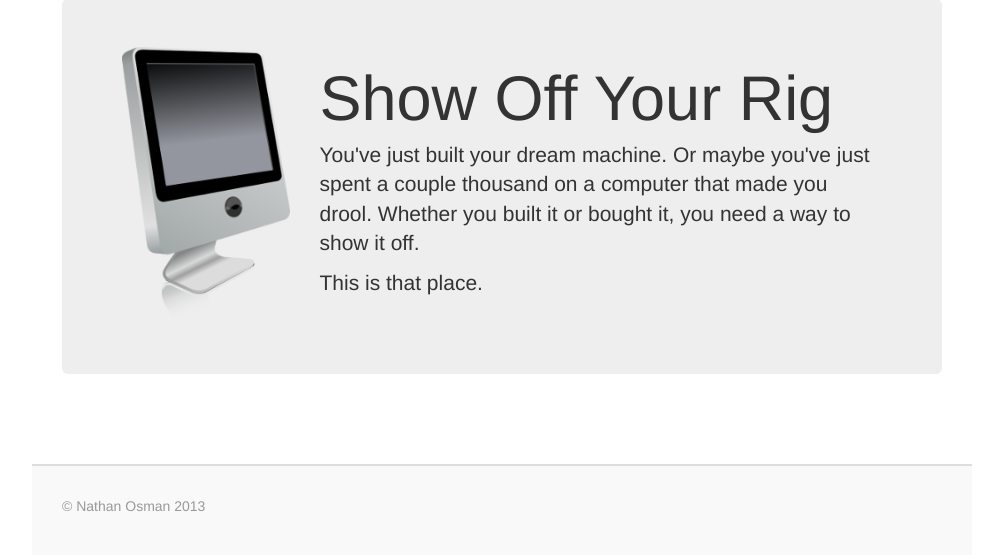
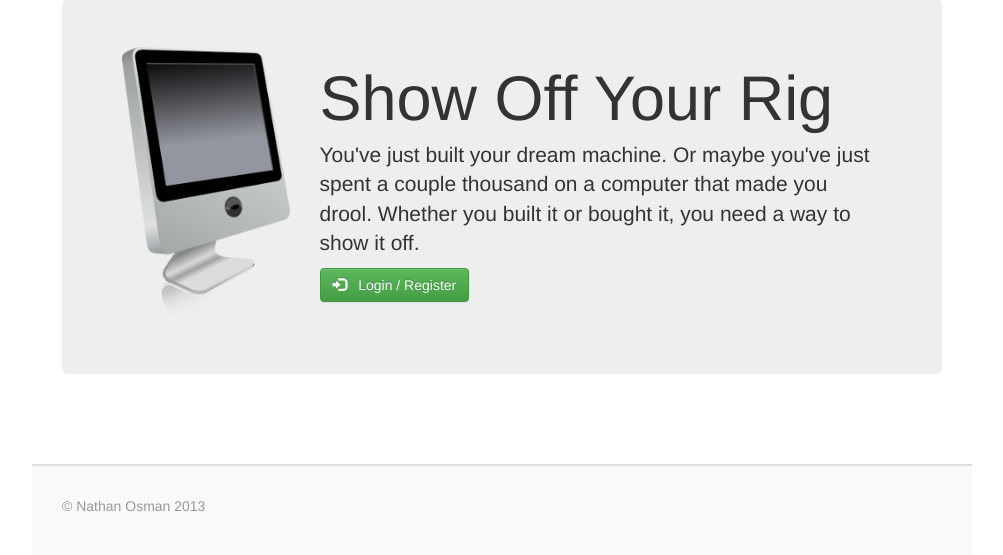
Before and after one commit to nathan-osman/myrig-website, a Django app: page / in a window 1280 px wide. Shown: the part 83-638 px from the top of the page, without its empty margins (138-1141 px from the left). Run offline with Django 3.2, Linux system fonts and the light colour scheme; parts of the project's set-up code (start-up, migrations or seed data) failed here and were passed over; some libraries are stand-ins or nearby versions.

Commit message:
Added button to home page and changed icons for some items.

```diff
--- a/myrig/settings.py
+++ b/myrig/settings.py
@@ -44,6 +44,7 @@ INSTALLED_APPS = (
 # Authentication backends
 AUTHENTICATION_BACKENDS = (
     'social.backends.open_id.OpenIdAuth',
+    'django.contrib.auth.backends.ModelBackend',
 )
 
 # Import local settings, which may add to or override the above settings
--- a/myrig/templates/index.html
+++ b/myrig/templates/index.html
@@ -17,7 +17,19 @@
                     Whether you built it or bought it, you need a way to show it off.
                 </p>
                 <p>
-                    This is that place.
+                    {% if user.is_authenticated %}
+                        <a href="#" class="btn btn-success">
+                            <span class="glyphicon glyphicon-play"></span>
+                            &nbsp;
+                            Start Now
+                        </a>
+                    {% else %}
+                        <a href="{% url "login" %}" class="btn btn-success">
+                            <span class="glyphicon glyphicon-log-in"></span>
+                            &nbsp;
+                            Login / Register
+                        </a>
+                    {% endif %}
                 </p>
             </div>
         </div>
--- a/myrig/templates/navbar.html
+++ b/myrig/templates/navbar.html
@@ -19,14 +19,14 @@
             {% if user.is_authenticated %}
                 <li>
                     <a href="{% url "profile" %}">
-                        <span class="glyphicon glyphicon-home"></span>
+                        <span class="glyphicon glyphicon-user"></span>
                         &nbsp;
                         Profile
                     </a>
                 </li>
                 <li>
                     <a href="{% url "logout" %}">
-                        <span class="glyphicon glyphicon-trash"></span>
+                        <span class="glyphicon glyphicon-log-out"></span>
                         &nbsp;
                         Logout
                     </a>
```
